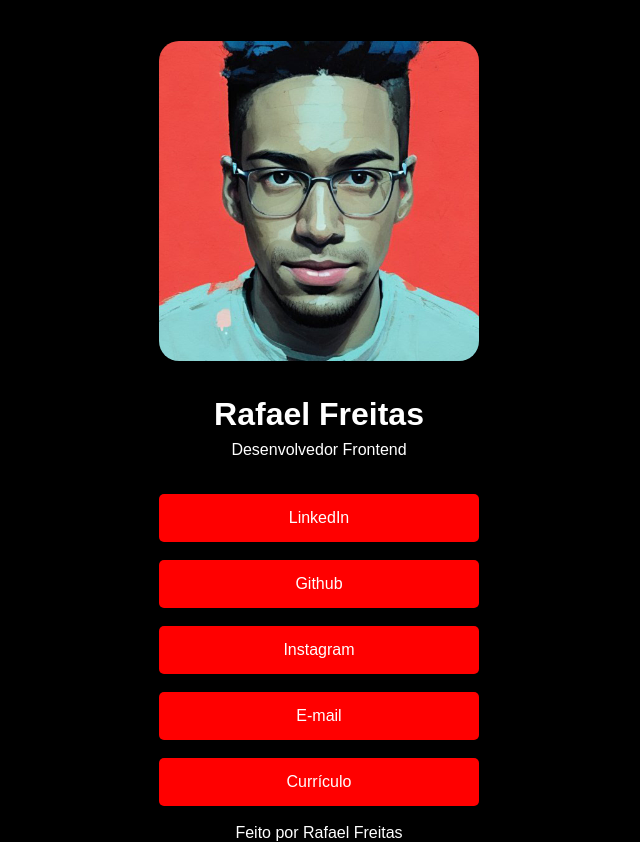
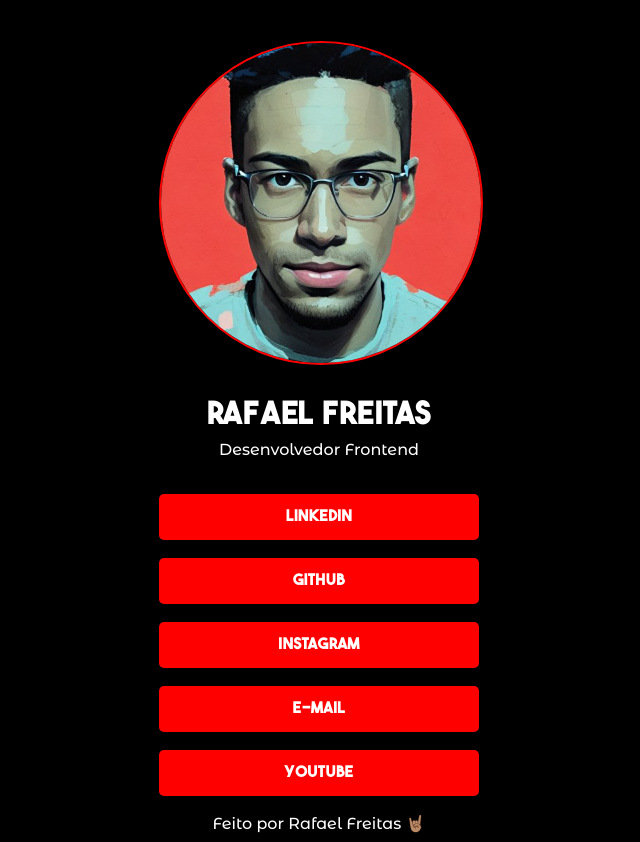
Before and after one commit to rafaelfreitasgt/my-links, a plain HTML site: page index.html in a window 1280 px wide. Shown: the whole page, without its empty margins (321-961 px from the left). Drawn offline with Linux system fonts and the light colour scheme.

Commit message:
Add files via upload

```diff
--- a/index.html
+++ b/index.html
@@ -28,10 +28,10 @@
                 <a href="mailto:rafaelfreitasgt@gmail.com">E-mail</a>
             </li>
             <li>
-                <a href="" target="_blank">Currículo</a>
+                <a href="https://youtube.com/rafaelfreitasgt?sub_confirmation=1" target="_blank">YouTube</a>
             </li>
         </ul>
-        <footer>Feito por Rafael Freitas</footer>
+        <footer>Feito por Rafael Freitas 🤘🏽</footer>
     </div>
 </body>
 
--- a/style.css
+++ b/style.css
@@ -2,15 +2,27 @@
     margin: 0;
     padding: 0;
 }
+
 body{
     background-color: black;
-    font-family: sans-serif;
+    font-family: "BoldFont";
+}
+
+@font-face {
+    font-family: "BoldFont";
+    src: url("./font/THEBOLDFONT\ 2022.otf") format("truetype");
+}
+
+@font-face {
+    font-family: "Mont";
+    src: url("./font/MontserratAlternates-Medium.otf") format("truetype");
 }
 
 img {
-    border-radius: 20px;
+    border-radius: 50%;
     width: 320px;
     height: 320px;
+    border: 2px solid red;
 }
 
 h1 {
@@ -21,6 +33,7 @@
 
 p{
     color: white;
+    font-family: "Mont";
 }
 
 ul{
@@ -41,8 +54,14 @@
     border-radius: 5px;
 }
 
+a:hover {
+    background-color: white;
+    color: red;
+}
+
 footer{
     color: white;
+    font-family: "Mont";
 }
 
 .container {
```
Also changed, not shown: font/MontserratAlternates-Medium.otf (added), font/THEBOLDFONT 2022.otf (added).
